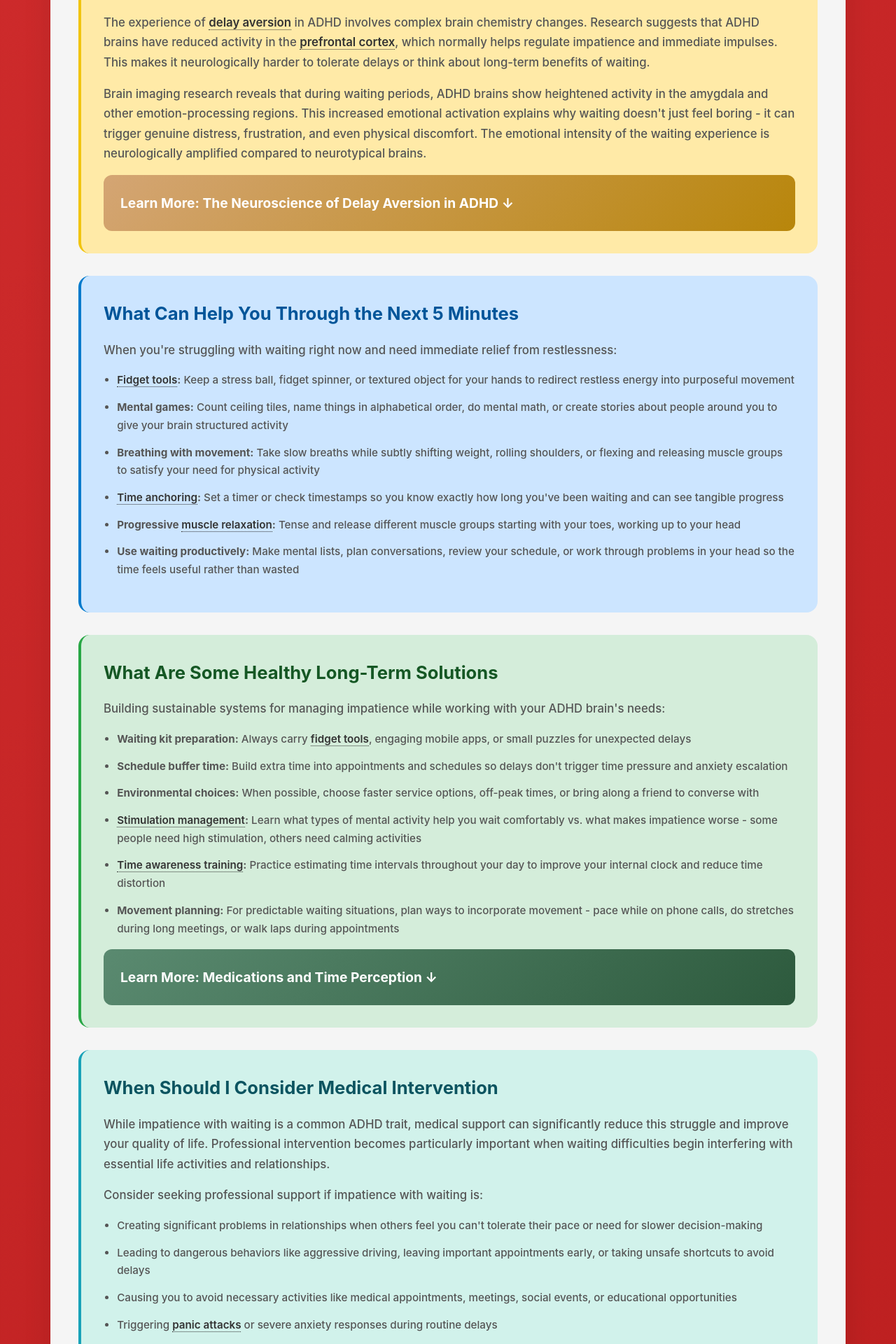
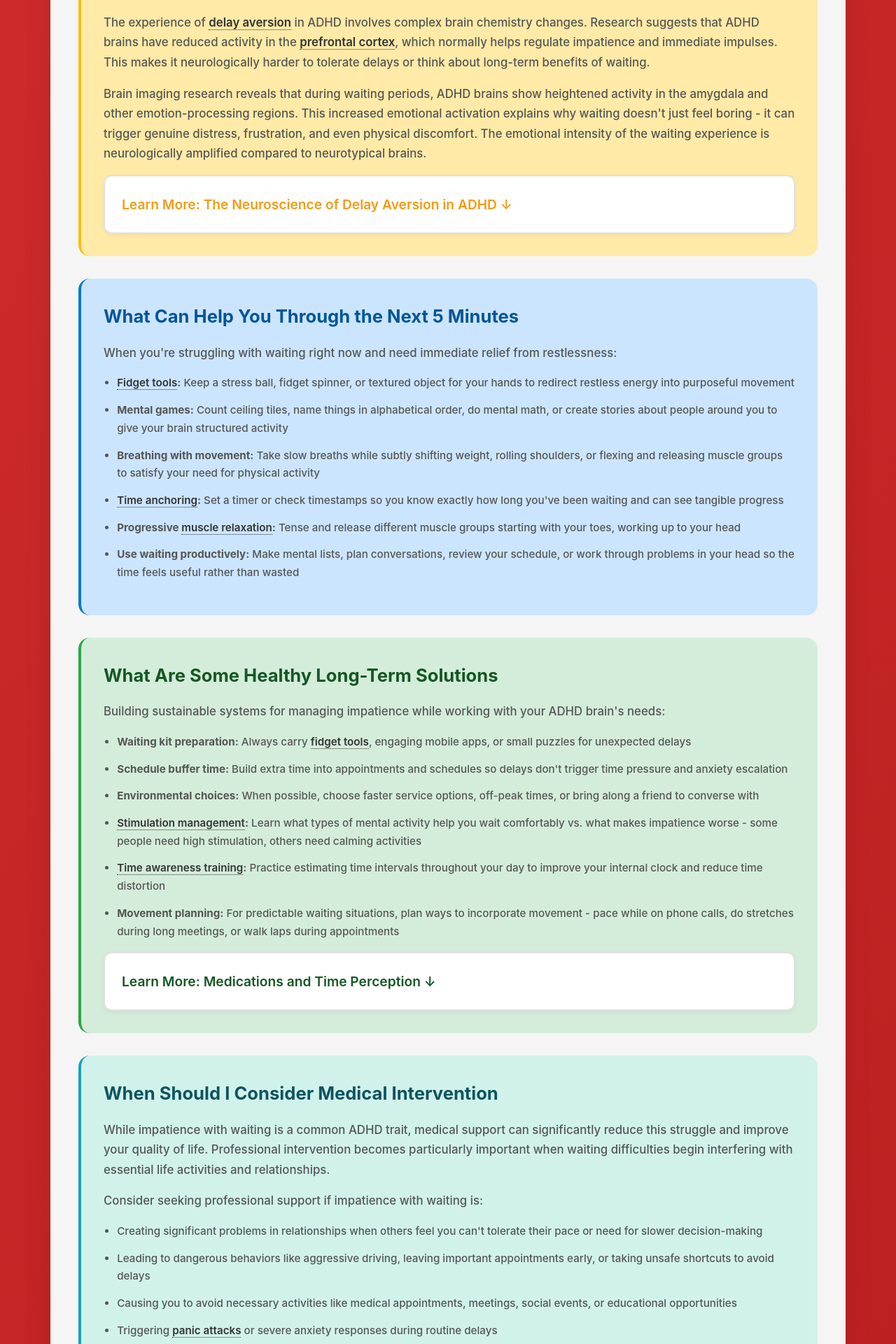
Before and after one commit to neurodivergent-survival-guide/neurodivergent-survival-guide, a Jekyll site: the page built from struggles/impatience-with-waiting.html, in a window 1280 px wide. Shown: the part 1987-3907 px from the top of the page at 70% size. Built offline with Jekyll 4.4.1, drawn with Linux system fonts in a browser that asks for light colours.

Commit message:
Update struggle.html

```diff
--- a/_layouts/struggle.html
+++ b/_layouts/struggle.html
@@ -493,48 +493,58 @@ layout: default
         transform: translateY(-1px);
     }
 
-    /* Learn More Sections - Updated with context-aware coloring */
+    /* Learn More Sections - White background with burnt text colors */
     .learn-more {
-        background: linear-gradient(135deg, #8b92a8, #6c7589);
-        color: white;
+        background: white;
         padding: 0;
         border-radius: 12px;
         margin: 1rem 0 0 0;
         transition: all 0.3s ease;
         position: relative;
         overflow: hidden;
+        border: 2px solid #e0e0e0;
+        box-shadow: 0 2px 8px rgba(0, 0, 0, 0.05);
     }
 
-    /* Context-aware Learn More coloring based on parent section */
-    .what-section .learn-more {
-        background: linear-gradient(135deg, #c73e3a, #8b2220) !important;
+    .learn-more:hover {
+        box-shadow: 0 4px 12px rgba(0, 0, 0, 0.08);
     }
 
-    .why-section .learn-more {
-        background: linear-gradient(135deg, #d4a574, #b8860b) !important;
+    /* Context-aware Learn More text coloring based on parent section */
+    .what-section .learn-more h3,
+    .what-section .learn-more p {
+        color: #d63031 !important;
     }
 
-    .immediate-help .learn-more {
-        background: linear-gradient(135deg, #4a7c9e, #2c5282) !important;
+    .why-section .learn-more h3,
+    .why-section .learn-more p {
+        color: #f39c12 !important;
     }
 
-    .long-term .learn-more {
-        background: linear-gradient(135deg, #5a8a70, #2d5a3d) !important;
+    .immediate-help .learn-more h3,
+    .immediate-help .learn-more p {
+        color: #005599 !important;
     }
 
-    .medical-section .learn-more {
-        background: linear-gradient(135deg, #4a9b9e, #2c7a7b) !important;
+    .long-term .learn-more h3,
+    .long-term .learn-more p {
+        color: #155724 !important;
     }
 
-    .validation-section .learn-more {
-        background: linear-gradient(135deg, #7c6fa7, #5a4a8a) !important;
+    .medical-section .learn-more h3,
+    .medical-section .learn-more p {
+        color: #0c5460 !important;
+    }
+
+    .validation-section .learn-more h3,
+    .validation-section .learn-more p {
+        color: #5a4fcf !important;
     }
 
     .learn-more h3 {
         margin: 0;
         padding: 1.5rem;
         font-size: 1.2rem;
-        color: white;
         position: relative;
         z-index: 1;
         cursor: pointer;
@@ -545,20 +555,22 @@ layout: default
         transition: background 0.3s ease;
         display: block;
         width: 100%;
+        background: white;
+        font-weight: 600;
     }
 
     .learn-more h3:hover {
-        background: rgba(255, 255, 255, 0.1);
+        background: rgba(0, 0, 0, 0.02);
     }
 
     .learn-more h3:active {
-        background: rgba(255, 255, 255, 0.05);
+        background: rgba(0, 0, 0, 0.04);
     }
 
     .learn-more-content {
         display: none;
-        padding: 1rem 1rem 1.5rem 1rem;
-        border-top: 1px solid rgba(255, 255, 255, 0.3);
+        padding: 0 1.5rem 1.5rem 1.5rem;
+        border-top: 1px solid #e0e0e0;
         user-select: text;
         -webkit-user-select: text;
         -moz-user-select: text;
@@ -566,14 +578,15 @@ layout: default
         pointer-events: auto;
         position: relative;
         z-index: 2;
+        background: white;
     }
 
     .learn-more-content p {
-        color: white;
         margin-bottom: 1rem;
         user-select: text;
         -webkit-user-select: text;
         pointer-events: auto;
+        line-height: 1.6;
     }
 
     .learn-more.expanded .learn-more-content {
@@ -608,11 +621,51 @@ layout: default
         border-bottom-color: #333;
     }
 
-    .learn-more .jargon,
-    .learn-more-content .jargon {
-        color: white;
-        border-bottom-color: rgba(255, 255, 255, 0.7);
-        background: rgba(255, 255, 255, 0.1);
+    /* Updated jargon colors in Learn More sections to match parent burnt colors */
+    .what-section .learn-more .jargon {
+        color: #d63031;
+        border-bottom-color: #d63031;
+        background: rgba(214, 48, 49, 0.08);
+        padding: 2px 6px;
+        border-radius: 4px;
+    }
+
+    .why-section .learn-more .jargon {
+        color: #f39c12;
+        border-bottom-color: #f39c12;
+        background: rgba(243, 156, 18, 0.08);
+        padding: 2px 6px;
+        border-radius: 4px;
+    }
+
+    .immediate-help .learn-more .jargon {
+        color: #005599;
+        border-bottom-color: #005599;
+        background: rgba(0, 85, 153, 0.08);
+        padding: 2px 6px;
+        border-radius: 4px;
+    }
+
+    .long-term .learn-more .jargon {
+        color: #155724;
+        border-bottom-color: #155724;
+        background: rgba(21, 87, 36, 0.08);
+        padding: 2px 6px;
+        border-radius: 4px;
+    }
+
+    .medical-section .learn-more .jargon {
+        color: #0c5460;
+        border-bottom-color: #0c5460;
+        background: rgba(12, 84, 96, 0.08);
+        padding: 2px 6px;
+        border-radius: 4px;
+    }
+
+    .validation-section .learn-more .jargon {
+        color: #5a4fcf;
+        border-bottom-color: #5a4fcf;
+        background: rgba(90, 79, 207, 0.08);
         padding: 2px 6px;
         border-radius: 4px;
     }
```
